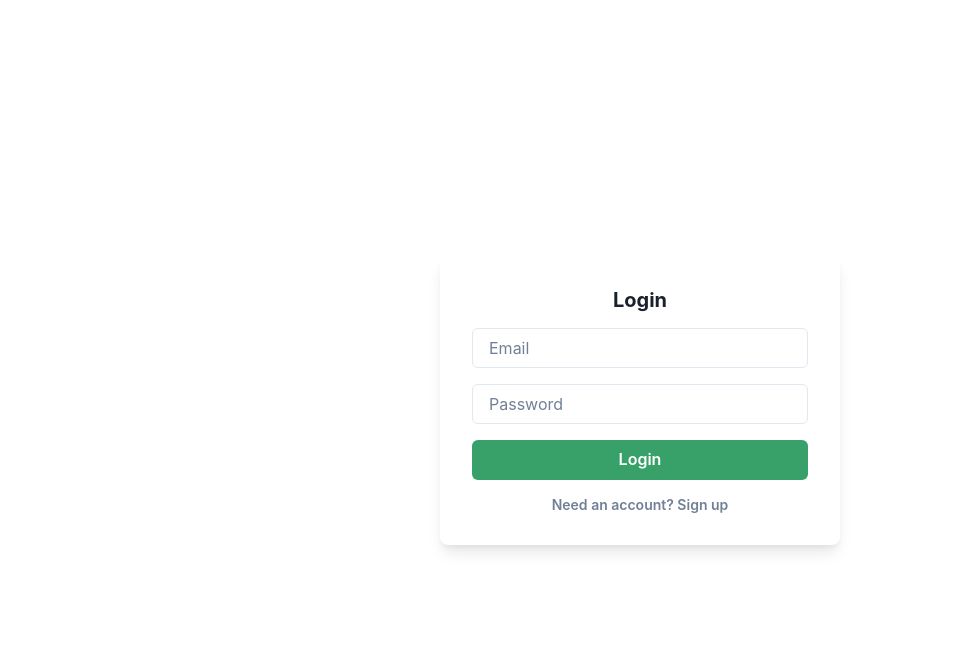
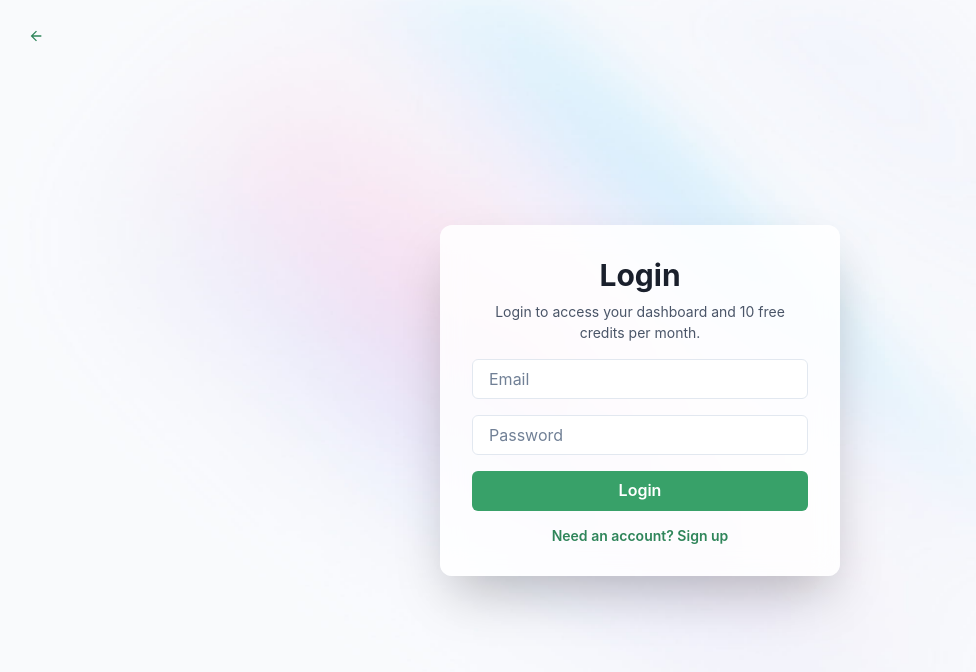
Before and after one commit to hamza-rashid/ai-examiner, a React (Create React App) app in the folder client/: page /auth in a window 1280 px wide. Shown: the top 672 px of the page, without its empty margins (0-976 px from the left). Built offline with nearby package versions, Linux system fonts and the light colour scheme; no server answers.

Commit message:
updated UI frontend

```diff
--- a/client/package.json
+++ b/client/package.json
@@ -3,6 +3,7 @@
   "version": "0.1.0",
   "private": true,
   "dependencies": {
+    "@chakra-ui/icons": "^2.2.4",
     "@chakra-ui/react": "^2.8.1",
     "@emotion/react": "^11.14.0",
     "@emotion/styled": "^11.14.0",
@@ -16,6 +17,7 @@
     "@types/react-dom": "^19.1.6",
     "firebase": "^11.9.0",
     "framer-motion": "^12.16.0",
+    "pdfjs-dist": "^2.16.105",
     "react": "^19.1.0",
     "react-dom": "^19.1.0",
     "react-icons": "^5.5.0",
@@ -49,6 +51,7 @@
     ]
   },
   "devDependencies": {
+    "@types/pdfjs-dist": "^2.10.378",
     "@types/react-router-dom": "^5.3.3"
   }
 }
--- a/client/src/App.tsx
+++ b/client/src/App.tsx
@@ -4,10 +4,12 @@ import {
   useToast, Input, Tooltip, extendTheme, Badge, HStack
 } from "@chakra-ui/react";
 import { FaFilePdf, FaUpload, FaFileAlt, FaSignOutAlt } from "react-icons/fa";
+import { TbChecklist } from "react-icons/tb";
 import { useUser } from "./AuthContext";
 import { getIdToken } from "firebase/auth";
 import { auth } from "./firebase";
 import { logout } from "./authHelpers";
+import PDFPreview from "./PDFPreview";
 
 const theme = extendTheme({
   fonts: {
@@ -20,6 +22,8 @@ const FaUploadIcon = FaUpload as any;
 const FaFilePdfIcon = FaFilePdf as any;
 const FaFileAltIcon = FaFileAlt as any;
 const FaSignOutIcon = FaSignOutAlt as any;
+const TbChecklistIcon = TbChecklist as any;
+
 
 const MAX_FREE_CREDITS = 3;
 
@@ -158,16 +162,20 @@ function App() {
     type: "student" | "scheme"
   ) => (
     <Box
-      border="2px dashed #CBD5E0"
-      p={4}
+      border="2px dashed"
+      borderColor="#CBD5E0"
+      p={5}
+      mt={3}
       borderRadius="lg"
       textAlign="center"
       bg="whiteAlpha.300"
       backdropFilter="blur(10px)"
       cursor="pointer"
       as="label"
+      _hover={{ bg: "gray.50", borderColor: "gray.400" }}
       transition="0.2s"
     >
+
       <VStack spacing={2}>
         <Icon as={file ? FaFilePdfIcon : FaUploadIcon} boxSize={6} color={file ? "red.500" : "gray.500"} />
         <Text fontSize="sm" color="gray.700">
@@ -179,7 +187,9 @@ function App() {
           display="none"
           onChange={(e) => onChange(e.target.files?.[0] || null)}
         />
-        <Tooltip label={`Load ${label} Example`} hasArrow>
+        <Tooltip label={`Load ${label} Example`} hasArrow isDisabled={!!file}>
+          <Box>
+            {!file && (
               <Button
                 size="sm"
                 variant="outline"
@@ -192,7 +202,15 @@ function App() {
               >
                 Test Example PDF
               </Button>
+            )}
+          </Box>
         </Tooltip>
+
+        {/* PDF Preview */}
+        {file && (
+          <PDFPreview file={file} />
+        )}
+
       </VStack>
     </Box>
   );
@@ -200,55 +218,78 @@ function App() {
   return (
     <ChakraProvider theme={theme}>
       <Box minH="100vh" bgImage="url('/background.jpg')" bgSize="cover" bgPosition="center" px={6} py={4}>
-        <HStack justifyContent="flex-end" mb={4}>
+        <Box textAlign="center" mt={{ base: 20, md: 40 }} mb={4}>
+        <Heading
+          fontSize={["4xl", "5xl", "5xl"]} // mobile, tablet, desktop
+          fontWeight="bold"
+          fontFamily="Inter, sans-serif"
+          display="inline-flex"
+          alignItems="center"
+          gap={2}
+        >
+          ExaminerAI <Icon as={TbChecklistIcon} boxSize={[10, 11, 12]} ml={-1} />
+        </Heading>
+
+        <Text
+          fontSize={["md", "lg", "lg"]}
+          color="gray.600"
+          mt={2}
+          px={4}
+        >
+          Mark any paper, powered by examiner-trained AI.
+        </Text>
+
+        </Box>
+
+        <Box position="absolute" top={4} right={6} textAlign="right">
           {user ? (
             <Button size="sm" leftIcon={<FaSignOutIcon />} onClick={logout}>
               Log Out
             </Button>
           ) : (
-            <Box textAlign="right">
+            <>
               <Button as="a" href="/auth" size="sm" colorScheme="green" variant="outline" mb={1}>
                 Login / Sign Up
               </Button>
               <Text fontSize="xs" color="gray.500">
                 login for 10 free credits per month
               </Text>
+            </>
+          )}
         </Box>
-          )}
-        </HStack>
+
 
         <Box
           w="full"
           maxW="800px"
           mx="auto"
-          bg="rgba(255,255,255,0.85)"
-          p={8}
+          bg="white"
+          bgGradient="linear(to-b, whiteAlpha.900, whiteAlpha.700)"
+          border="1px solid #EDF2F7"
+          p={15}
           borderRadius="2xl"
-          boxShadow="2xl"
-          backdropFilter="blur(12px)"
+          boxShadow="lg"
+          backdropFilter="blur(8px)"
           textAlign="center"
         >
+
           <Box display="flex" justifyContent="flex-end" mb={2}>
           <Badge
-            bg="#e6f7ec"
-            color="#2f855a"
+            bg="green.50"
+            color="green.700"
             fontSize="sm"
             fontWeight="medium"
             px={3}
             py={1}
             borderRadius="full"
-            boxShadow="sm"
+            boxShadow="base"
           >
             {credits} credits remaining
           </Badge>
+
           </Box>
 
-          <Heading size="lg" mb={2}>AI GCSE Paper Marker</Heading>
-          <Text mb={6} color="gray.700" fontSize="md">
-            Upload a student’s paper and a mark scheme – we’ll mark it using examiner-level accuracy.
-          </Text>
-
-          <VStack spacing={4}>
+          <HStack spacing={4} justifyContent="center" flexWrap="wrap">
             {renderFileInput("Student Paper", studentFile, setStudentFile, "student")}
             {renderFileInput("Mark Scheme", schemeFile, setSchemeFile, "scheme")}
             <Button
@@ -257,10 +298,14 @@ function App() {
               onClick={handleSubmit}
               isDisabled={!studentFile || !schemeFile || loading}
               w="full"
+              _hover={{ bg: "green.500" }}
+              _active={{ transform: "scale(0.98)", bg: "green.600" }}
+              transition="all 0.2s"
             >
               {loading ? "Marking..." : "Mark Paper"}
             </Button>
-          </VStack>
+
+          </HStack>
 
           {result && (
             <VStack spacing={6} align="stretch" mt={10}>
--- a/client/src/AuthPage.tsx
+++ b/client/src/AuthPage.tsx
@@ -1,8 +1,25 @@
 import { useState } from "react";
 import {
-  Box, Button, Input, VStack, Heading, Text, useToast, ChakraProvider
+  Box,
+  Button,
+  Input,
+  VStack,
+  Heading,
+  Text,
+  useToast,
+  ChakraProvider,
+  extendTheme,
+  IconButton,
 } from "@chakra-ui/react";
+import { ArrowBackIcon } from "@chakra-ui/icons";
 import { login, register } from "./authHelpers";
+
+const theme = extendTheme({
+  fonts: {
+    heading: "Inter, sans-serif",
+    body: "Inter, sans-serif",
+  },
+});
 
 function AuthPage() {
   const [email, setEmail] = useState("");
@@ -21,28 +38,66 @@ function AuthPage() {
       }
       window.location.href = "/";
     } catch {
-      toast({ title: "Auth failed", status: "error" });
+      toast({ title: "Authentication failed", status: "error" });
     }
   };
 
   return (
-    <ChakraProvider>
-      <Box minH="100vh" display="flex" alignItems="center" justifyContent="center" px={4}>
-        <Box p={8} borderRadius="lg" boxShadow="lg" bg="white" maxW="400px" w="full">
-          <Heading size="md" mb={4} textAlign="center">
+    <ChakraProvider theme={theme}>
+      <Box
+        minH="100vh"
+        bgImage="url('/background.jpg')"
+        bgSize="cover"
+        bgPosition="center"
+        px={4}
+        position="relative"
+        display="flex"
+        alignItems="center"
+        justifyContent="center"
+      >
+        <IconButton
+          icon={<ArrowBackIcon />}
+          aria-label="Back"
+          position="absolute"
+          top={4}
+          left={4}
+          variant="ghost"
+          colorScheme="green"
+          onClick={() => (window.location.href = "/")}
+        />
+
+        <Box
+          p={8}
+          borderRadius="xl"
+          boxShadow="2xl"
+          bg="rgba(255, 255, 255, 0.85)"
+          backdropFilter="blur(12px)"
+          maxW="400px"
+          w="full"
+        >
+          <Heading size="lg" textAlign="center" mb={2}>
             {mode === "login" ? "Login" : "Sign Up"}
           </Heading>
+
+          <Text fontSize="sm" color="gray.600" textAlign="center" mb={4}>
+            {mode === "login"
+              ? "Login to access your dashboard and 10 free credits per month."
+              : "Create an account to start marking papers with 10 free credits monthly."}
+          </Text>
+
           <VStack spacing={4}>
             <Input
               placeholder="Email"
               value={email}
               onChange={(e) => setEmail(e.target.value)}
+              bg="white"
             />
             <Input
               type="password"
               placeholder="Password"
               value={password}
               onChange={(e) => setPassword(e.target.value)}
+              bg="white"
             />
             <Button colorScheme="green" onClick={handleSubmit} w="full">
               {mode === "login" ? "Login" : "Create Account"}
@@ -51,8 +106,11 @@ function AuthPage() {
               variant="link"
               onClick={() => setMode(mode === "login" ? "signup" : "login")}
               fontSize="sm"
+              color="green.600"
             >
-              {mode === "login" ? "Need an account? Sign up" : "Have an account? Login"}
+              {mode === "login"
+                ? "Need an account? Sign up"
+                : "Have an account? Login"}
             </Button>
           </VStack>
         </Box>
--- /dev/null
+++ b/client/src/PDFPreview.tsx
@@ -0,0 +1,77 @@
+import { useEffect, useRef } from "react";
+import * as pdfjsLib from "pdfjs-dist";
+import "pdfjs-dist/build/pdf.worker.min";
+
+pdfjsLib.GlobalWorkerOptions.workerSrc = `//cdnjs.cloudflare.com/ajax/libs/pdf.js/${pdfjsLib.version}/pdf.worker.min.js`;
+
+type Props = {
+  file: File;
+};
+
+const PDFPreview = ({ file }: Props) => {
+  const canvasRef = useRef<HTMLCanvasElement | null>(null);
+  const renderTaskRef = useRef<any>(null);
+
+  useEffect(() => {
+    const renderPDF = async () => {
+      if (!file || !canvasRef.current) return;
+
+      const arrayBuffer = await file.arrayBuffer();
+      const pdf = await pdfjsLib.getDocument({ data: arrayBuffer }).promise;
+      const page = await pdf.getPage(1);
+
+      const viewport = page.getViewport({ scale: 1.5 });
+      const canvas = canvasRef.current;
+      const context = canvas.getContext("2d");
+
+      if (!context) return;
+
+      canvas.height = viewport.height;
+      canvas.width = viewport.width;
+
+      // Cancel previous render task if still running
+      if (renderTaskRef.current && renderTaskRef.current.cancel) {
+        renderTaskRef.current.cancel();
+      }
+
+      // Assign new render task
+      renderTaskRef.current = page.render({
+        canvasContext: context,
+        viewport,
+      });
+
+      try {
+        await renderTaskRef.current.promise;
+        } catch (err) {
+            const error = err as { name?: string };
+            if (error?.name !== "RenderingCancelledException") {
+            console.error("Render error", err);
+            }
+        }
+    };
+
+    renderPDF();
+
+    return () => {
+      if (renderTaskRef.current && renderTaskRef.current.cancel) {
+        renderTaskRef.current.cancel();
+      }
+    };
+  }, [file]);
+
+  return (
+    <div style={{ maxWidth: "180px", margin: "0 auto" }}>
+      <canvas
+        ref={canvasRef}
+        style={{
+          width: "100%",
+          height: "auto",
+          borderRadius: "8px",
+          boxShadow: "0 0 8px rgba(0, 0, 0, 0.1)",
+        }}
+      />
+    </div>
+  );
+  };
+
+export default PDFPreview;
--- /dev/null
+++ b/client/src/pdfjs.d.ts
@@ -0,0 +1,4 @@
+declare module "pdfjs-dist/legacy/build/pdf.worker.entry" {
+    const workerSrc: string;
+    export default workerSrc;
+  }
```
Also changed, not shown: 1 other file (tests, documents, lock files or other folders). Lines whose indentation alone changed are shown as unchanged.
